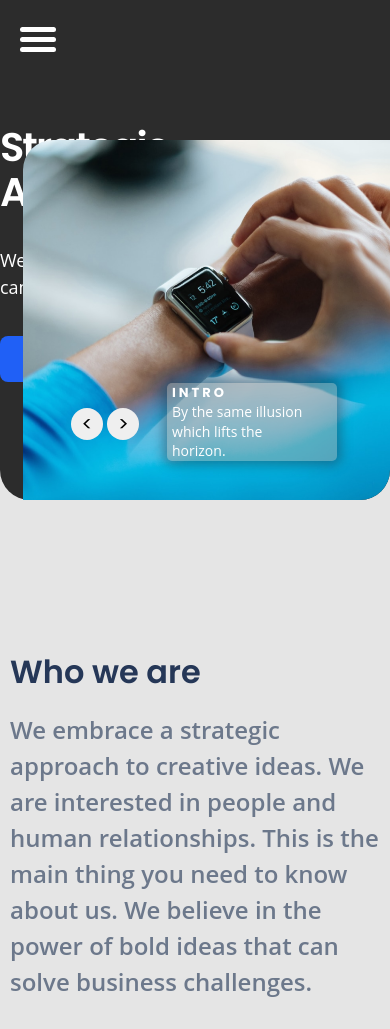
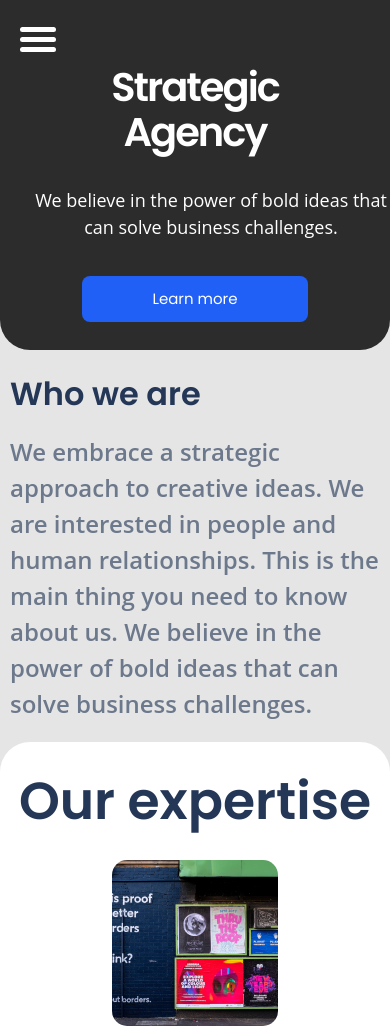
Before and after one commit to Proph7000/Maket2, a plain HTML site: page index.html in a window 390 px wide. Shown: the top 1029 px of the page. Drawn offline with Linux system fonts and the light colour scheme.

Commit message:
Finished the first three blocks

```diff
--- a/app.js
+++ b/app.js
@@ -1,5 +1,7 @@
 gamburgerBtn.addEventListener('click', function(e) {
     drawer.classList.toggle('open');
+    header.classList.toggle('open1');
+    title.classList.toggle('open2');
     e.stopPropagation();
   });
 
--- a/index.html
+++ b/index.html
@@ -10,7 +10,7 @@
     <title>Document</title>
 </head>
 <body>
-    <header>
+    <header id="header">
         <div class="container">
             <div class="heading">
                 <div class="logo">
@@ -47,7 +47,7 @@
                 <div class="b3"></div>
             </div>
             <div class="intro">
-                <h1>Strategic<br> Agency</h1>
+                <h1 id="title">Strategic<br> Agency</h1>
                 <p>We believe in the power of bold ideas that<br> can solve business challenges.</p>
                 <div>
                     <a class="show" href="#about">
@@ -83,7 +83,7 @@
             </div>
         </div>
     </header>
-    <main >
+    <main>
         <div id="about" class="container">
             <h1>
                 Who we are
@@ -116,6 +116,7 @@
                 </div>
             </div>
         </div>
+
     </main>
     <script src="app.js"></script>
 </body>
--- a/style.css
+++ b/style.css
@@ -87,6 +87,10 @@ nav ul li:nth-of-type(1n+2) {
 
 .intro, .intro div:first-child {
     display: inline-block;
+}
+
+.intro>p {
+    width: 382px;
 }
 
 .intro h1 {
@@ -257,7 +261,7 @@ nav ul li:nth-of-type(1n+2) {
 .expertise>.container>div {
     display: flex;
     flex-wrap: wrap;
-    justify-content: space-around;
+    justify-content: space-between;
     align-items: center;
 }
 
@@ -334,13 +338,23 @@ nav ul li:nth-of-type(1n+2) {
     }
 }
 
-@media screen and (max-width: 931px) {
+@media screen and (max-width: 948px) {
     .expertise_child>p {
         margin-bottom: 34px;
     }
     .expertise_child>h4 {
         margin-top: 15px;
     }
+    .intro>p {
+        width: 250px;
+    }
+}
+
+@media screen and (max-width: 931px) {
+    .expertise>.container>div {
+        justify-content: space-around;
+    }
+
 }
 
 @media screen and (max-width: 900px) {
@@ -364,10 +378,11 @@ nav ul li:nth-of-type(1n+2) {
     header {
         height: 500px;
     }
+
     .intro h1 {
         font-size: 40px;
         line-height: 45px;
-        padding-top: 0%;
+        padding-top: 10%;
     }
     .show {
         margin-top: 35px;
@@ -376,6 +391,36 @@ nav ul li:nth-of-type(1n+2) {
         width: 160px;
         bottom: 39px;
     }
+}
+
+@media screen and (max-width: 704px) {
+    .slides {
+        display: none;
+    }
+    .intro>p {
+        width: 382px;
+        text-align: center;
+    }
+    .show {
+        margin-left: auto;
+        margin-right: auto;
+    }
+    .intro {
+        margin-left: auto;
+        margin-right: auto;
+        width: 350px;
+        display: block;
+    }
+    .intro>h1 {
+        text-align: center;
+    }
+    .heading {
+        height: 40px;
+    }
+    header {
+        height: 400px;
+    }
+
 }
 
 @media screen and (max-width: 600px) {
@@ -389,12 +434,39 @@ nav ul li:nth-of-type(1n+2) {
         padding-right: 10px;
     }
 
+    #about h1 {
+        margin-top: 20px;
+    }
+
+    #about p {
+        margin-bottom: 20px;
+    }
+
+    .expertise>div>h1 {
+        padding-top: 20px;
+        margin-bottom: 20px;
+    }
+
+    .intro>h1 {
+        padding-top: 0px;
+        text-align: center;
+    }
+
+    .heading {
+        height: 40px;
+    }
+
+    header {
+        height: 350px;
+    }
+
     .hire, .logo {
         visibility: hidden;
     }
 
     li a {
         font-size: 16px;
+        padding-bottom: 0.5em;
     }
 
     nav ul {
@@ -445,4 +517,17 @@ nav ul li:nth-of-type(1n+2) {
     }
 
     .change .b2 {opacity: 0;}
+
+    #header, #title {
+        transition: 0.5s;
+    }
+
+    #header.open1 {
+        height: 540px;
+        transition: 0.5s;
+    }
+    #title.open2 {
+        margin-top: 200px;
+        transition: 0.5s;
+    }
 }
```
